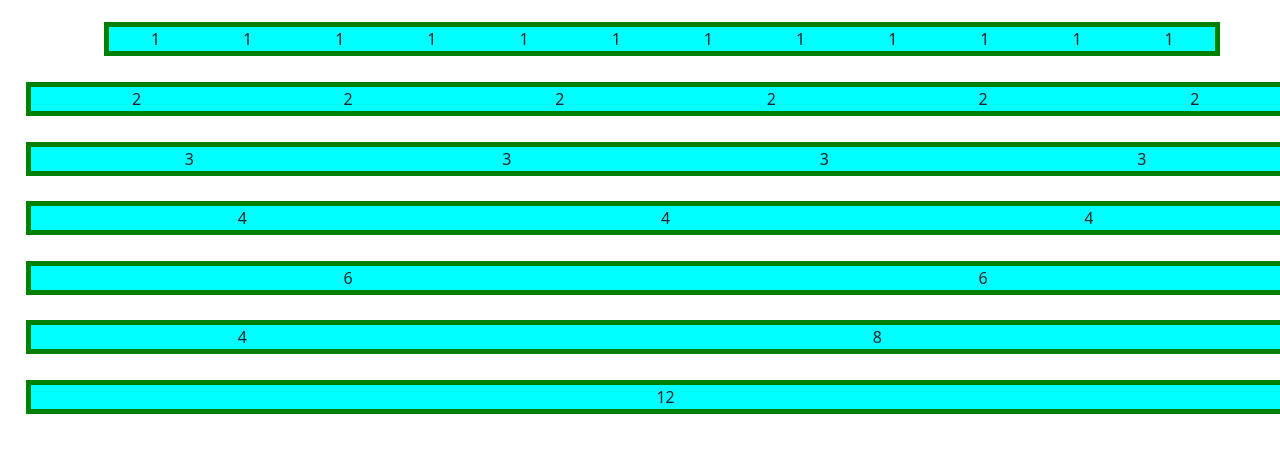
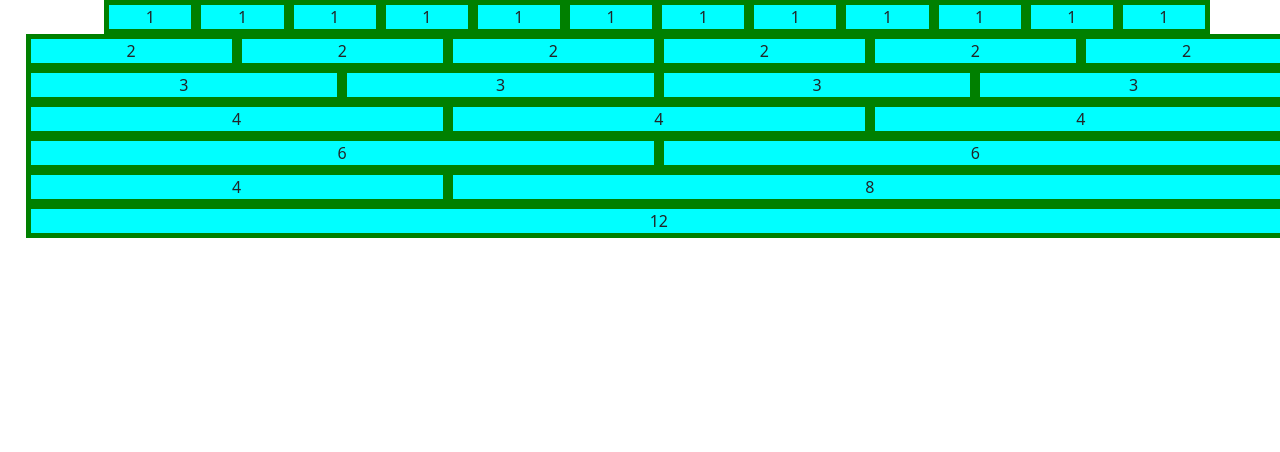
Before and after one commit to FredericoAntunesdeAraujo/Exercicios, a plain HTML site: page Modulo3/ex1.2/index.html in a window 1280 px wide. Shown: the top 452 px of the page. Drawn offline with nearby package versions, Linux system fonts and the light colour scheme.

Commit message:
Reformulando as cols do exércicio 1.2

```diff
--- a/Modulo3/ex1.2/index.html
+++ b/Modulo3/ex1.2/index.html
@@ -14,20 +14,50 @@
             text-align: center;
             background-color: aqua;
 
+            margin-left: 2%;
+        }
 
-            margin-top: 2%;
-            margin-left: 2%;
-            margin-bottom: 2%;
-            width: 100%;
+        .col-1{
+            padding: 10px 0.1;
             border: solid 5px;
             border-color: green;
-
         }
 
+        .col-2{
+            padding: 10px 0.1;
+            border: solid 5px;
+            border-color: green;
+        }
 
+        .col-3{
+            padding: 10px 0.1;
+            border: solid 5px;
+            border-color: green;
+        }
 
+        .col-4{
+            padding: 10px 0.1;
+            border: solid 5px;
+            border-color: green;
+        }
 
+        .col-6{
+            padding: 10px 0.1;
+            border: solid 5px;
+            border-color: green;
+        }
 
+        .col-8{
+            padding: 10px 0.1;
+            border: solid 5px;
+            border-color: green;
+        }
+
+        .col-12{
+            padding: 10px 0.1;
+            border: solid 5px;
+            border-color: green;
+        }
     </style>
 
 </head>
```
